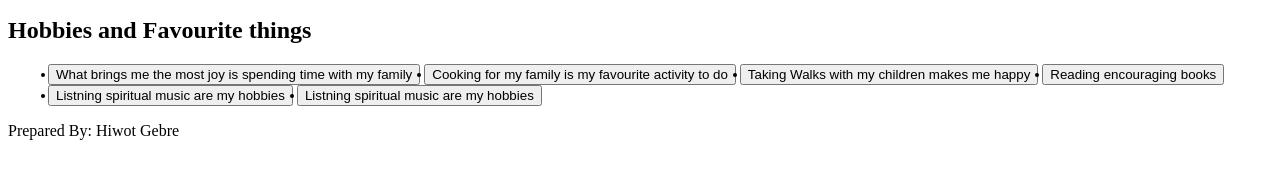
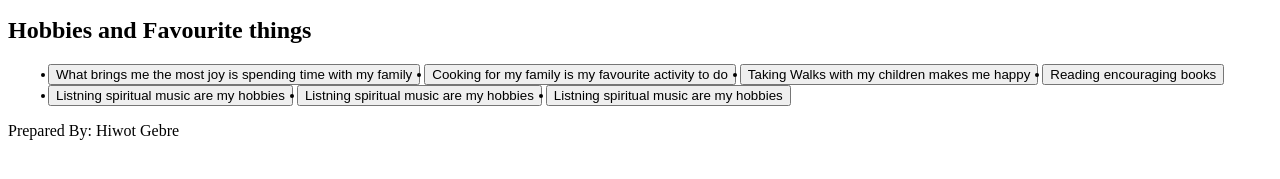
Before and after one commit to Hiwot-stack/practicegit, a plain HTML site: page index.html in a window 1280 px wide. Shown: the part 137-316 px from the top of the page. Drawn offline with Linux system fonts and the light colour scheme.

Commit message:
feat: adding a new button into index file

```diff
--- a/index.html
+++ b/index.html
@@ -17,7 +17,7 @@
         <button><li>Reading encouraging books</li></button>
         <button><li>Listning spiritual music are my hobbies</li></button>
         <button><li>Listning spiritual music are my hobbies</li></button>
-
+        <button><li>Listning spiritual music are my hobbies</li></button>
 
     </ul>
     <footer>Prepared By: Hiwot Gebre</footer>
```
